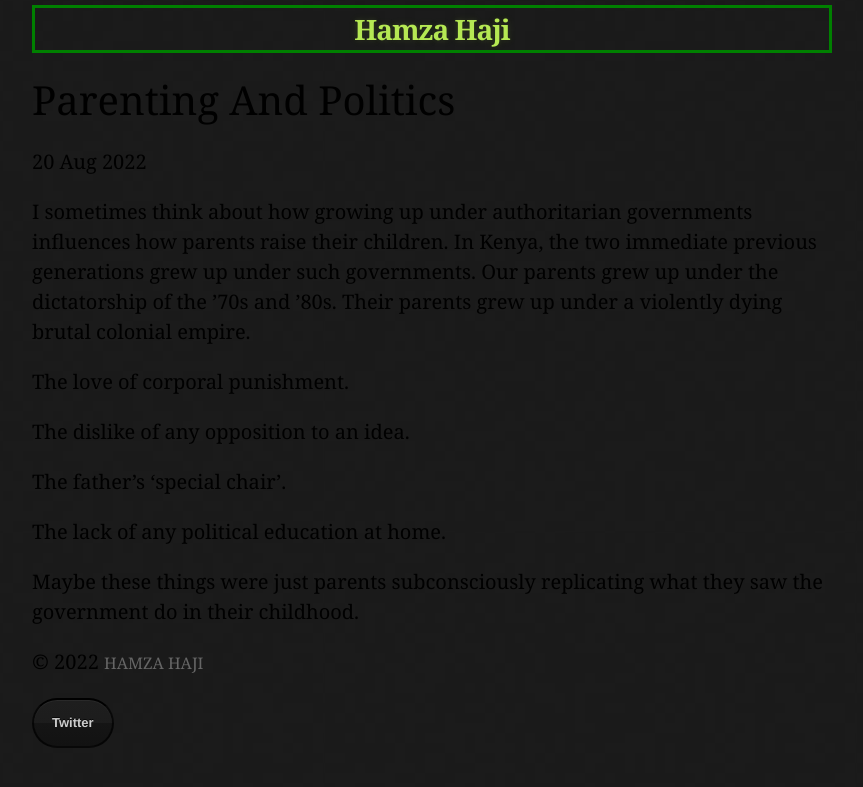
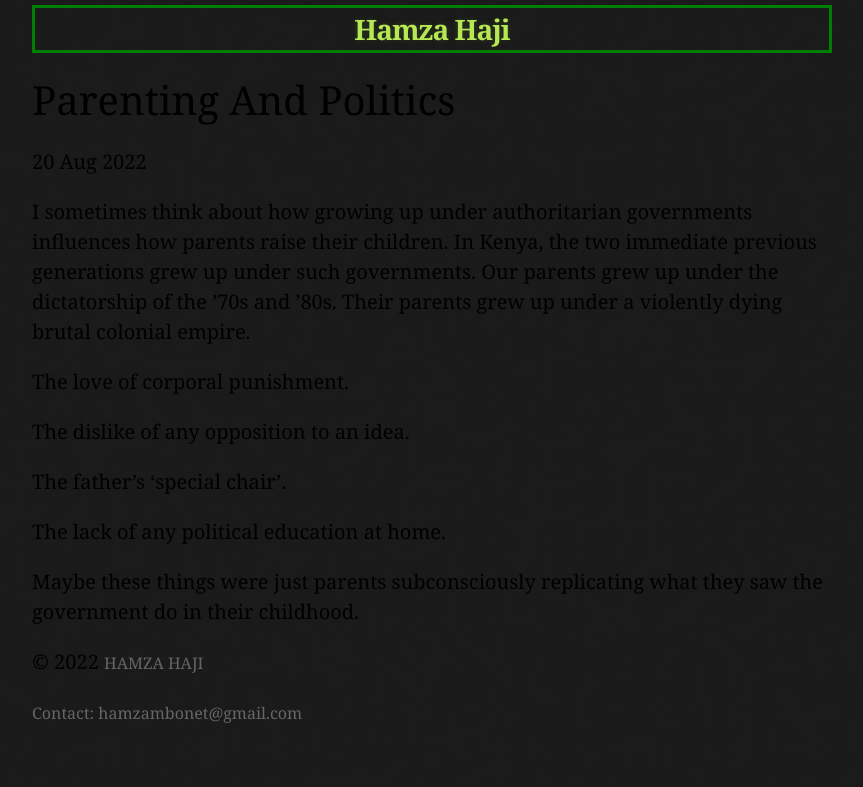
Before and after one commit to habasweiny/habasweiny.github.io, a Jekyll site: the page built from _posts/2022-08-20-parenting-and-politics.md, in a window 1280 px wide. Shown: the top 787 px of the page, without its empty margins (208-1071 px from the left). Built offline with Jekyll 4.4.1, drawn with Linux system fonts in a browser that asks for light colours.

Commit message:
Update post.html

```diff
--- a/_layouts/post.html
+++ b/_layouts/post.html
@@ -21,7 +21,7 @@
    {{ content }}
     <footer>
   <section id="icon">
-          <a href="https://twitter.com/hamzambo" target="_blank" class="btn">Twitter</a>
+          Contact: hamzambonet@gmail.com
         </section>
     </footer>
   </body>
```
